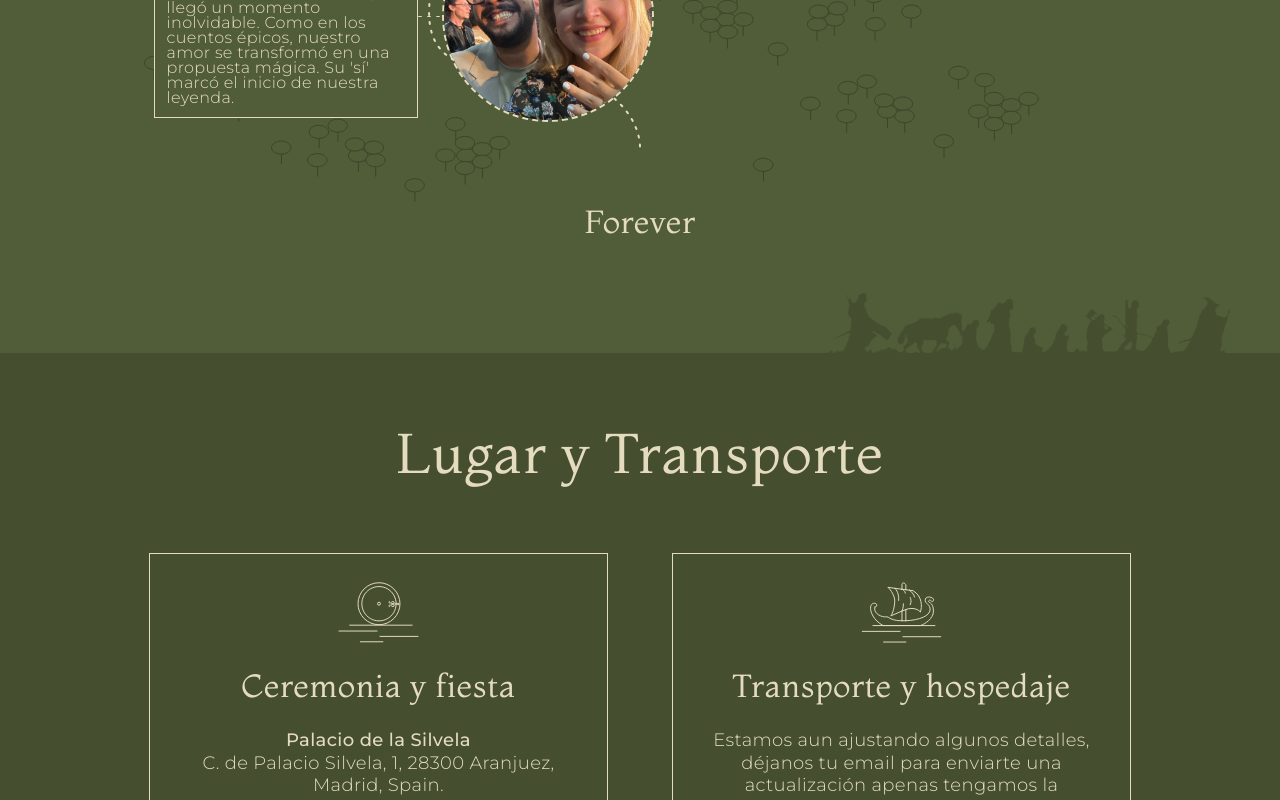
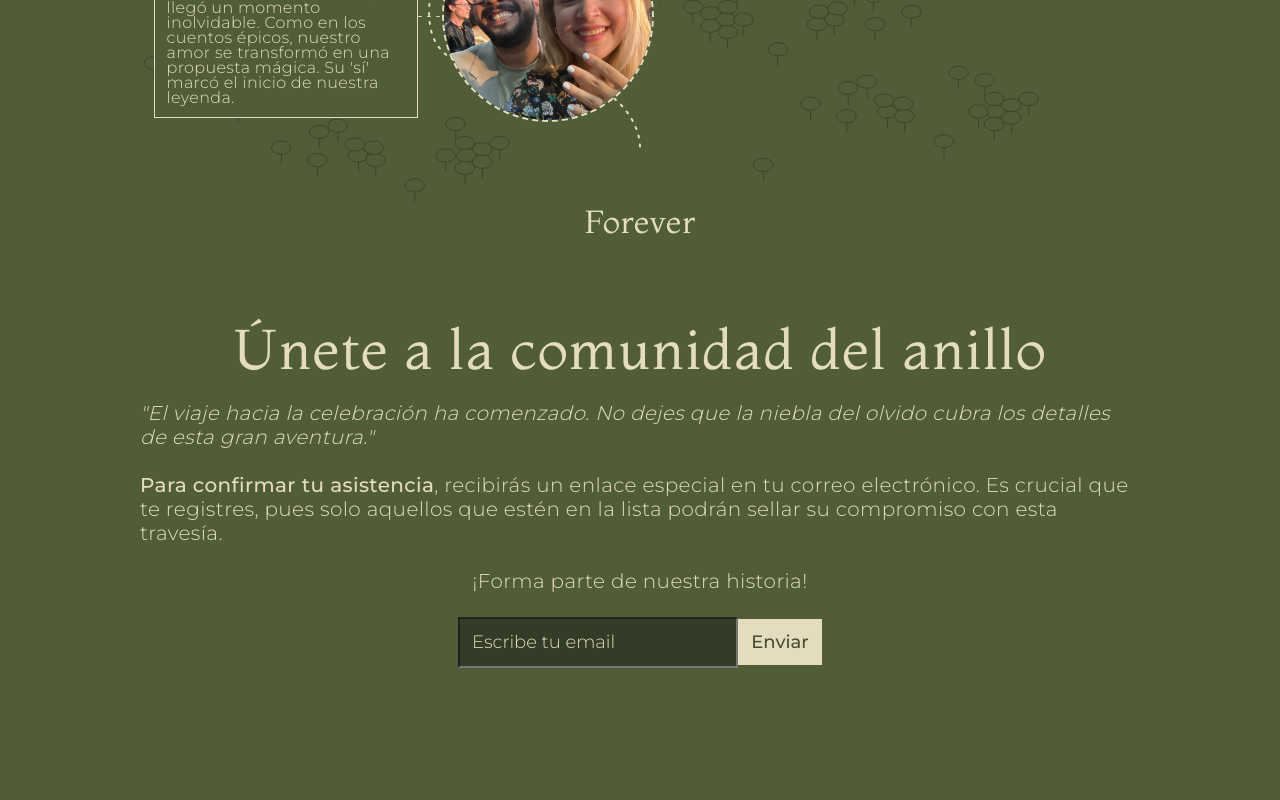
Before and after one commit to EdgarIvanEspinoza/ivanyjoanna, a Next.js app: page / in a window 1280 px wide. Shown: the part 2000-2800 px from the top of the page. Built offline with nearby package versions, Linux system fonts and the light colour scheme; a web font is replaced by a local one.

Commit message:
Add OBVIOUS Signup in Landing

```diff
--- a/app/api/subscribe/route.js
+++ b/app/api/subscribe/route.js
@@ -34,8 +34,7 @@ export async function POST(request) {
     if (error.response?.body?.title === 'Member Exists') {
       return new Response(
         JSON.stringify({
-          message:
-            'El email ya está registrado en la lista. No es necesario volver a suscribirse.',
+          message: 'El email ya está registrado en la lista.',
         }),
         { status: 418, headers: { 'Content-Type': 'application/json' } }
       );
@@ -47,8 +46,7 @@ export async function POST(request) {
     ) {
       return new Response(
         JSON.stringify({
-          error:
-            'El email fue eliminado permanentemente y necesita volver a suscribirse manualmente.',
+          error: 'El email fue eliminado permanentemente.',
         }),
         { status: 412, headers: { 'Content-Type': 'application/json' } }
       );
--- a/app/page.tsx
+++ b/app/page.tsx
@@ -6,6 +6,7 @@ import { OurHistoryComponent } from '@/components/OurHistory/OurHistoryComponent
 import { PlaceTransportComponent } from '@/components/PlaceTransport/PlaceTransportComponent';
 import { FooterComponent } from '@/components/Footer/FooterComponent';
 import { FellowshipSeparatorComponent } from '@/components/FellowshipSeparator/FellowshipSeparatorComponent';
+import { GuestSignup } from '@/components/GuestSingup/GuestSingup';
 
 export default function Home() {
   return (
@@ -14,6 +15,7 @@ export default function Home() {
         <HeroComponent />
         <MenuComponent />
         <OurHistoryComponent />
+        <GuestSignup />
         <FellowshipSeparatorComponent />
         <PlaceTransportComponent />
         <FooterComponent />
--- /dev/null
+++ b/components/Common/GuestListSignup/GuestListSignup.tsx
@@ -0,0 +1,78 @@
+import { useState } from 'react';
+import {
+  StyledPlaceTransportDetailButton,
+  StyledPlaceTransportDetailInput,
+  StyledResponseMessage,
+} from './Styles';
+
+export const GuestListSignup = () => {
+  const [email, setEmail] = useState('');
+  const [message, setMessage] = useState('');
+  const [fetching, setFetching] = useState(false);
+
+  const handleSubmit = async (e: React.FormEvent<HTMLFormElement>) => {
+    e.preventDefault();
+    setMessage('');
+    setFetching(true);
+
+    try {
+      const res = await fetch('/api/subscribe', {
+        method: 'POST',
+        headers: {
+          'Content-Type': 'application/json',
+        },
+        body: JSON.stringify({ email }),
+      });
+
+      const responseData = await res.json();
+
+      if (res.ok) {
+        setMessage(responseData.message || '¡Gracias por suscribirte!');
+        setEmail('');
+      } else {
+        switch (res.status) {
+          case 418:
+            setMessage(
+              responseData.message ||
+                'Este email ya está registrado. ¡Gracias por ser parte!'
+            );
+            break;
+          case 412:
+            setMessage(
+              responseData.error ||
+                'El email fue eliminado permanentemente. Por favor, vuelve a suscribirte manualmente.'
+            );
+            break;
+          default:
+            setMessage(
+              responseData.error || 'Hubo un problema, intenta más tarde.'
+            );
+        }
+      }
+    } catch (err) {
+      console.error('Error en la conexión:', err);
+      setMessage('Hubo un error, por favor intenta más tarde.');
+    } finally {
+      setFetching(false);
+    }
+  };
+
+  return (
+    <>
+      <form onSubmit={handleSubmit}>
+        <StyledPlaceTransportDetailInput
+          type="email"
+          placeholder="Escribe tu email"
+          value={email}
+          onChange={(e) => setEmail(e.target.value)}
+          required
+          disabled={fetching}
+        />
+        <StyledPlaceTransportDetailButton type="submit" disabled={fetching}>
+          Enviar
+        </StyledPlaceTransportDetailButton>
+      </form>
+      <StyledResponseMessage>{message || ''}</StyledResponseMessage>
+    </>
+  );
+};
--- /dev/null
+++ b/components/Common/GuestListSignup/Styles.ts
@@ -0,0 +1,39 @@
+import styled from 'styled-components';
+
+export const StyledPlaceTransportDetailInput = styled.input<{
+  disabled: boolean;
+}>`
+  font-family: Montserrat;
+  font-size: 18px;
+  font-weight: 400;
+  line-height: 22.5px;
+  text-align: left;
+  text-underline-position: from-font;
+  text-decoration-skip-ink: none;
+  color: #e5dcbf;
+  width: auto;
+  padding: 1.2rem;
+  background: #343b26;
+  ${(props) => props.disabled && `color: #454f30;`}
+`;
+
+export const StyledPlaceTransportDetailButton = styled.button<{
+  disabled: boolean;
+}>`
+  background-color: #e5dcbf;
+  width: 8.4rem;
+  padding: 1.2rem 1rem;
+  border: 0;
+  font-family: Montserrat;
+  font-size: 1.8rem;
+  font-weight: 700;
+  text-align: center;
+  color: #454f30;
+  cursor: pointer;
+  ${(props) => props.disabled && `color: #454f30;`}
+`;
+
+export const StyledResponseMessage = styled.p`
+  font-size: 1.4rem;
+  margin: 1.2rem 0;
+`;
--- /dev/null
+++ b/components/GuestSingup/GuestSingup.tsx
@@ -0,0 +1,29 @@
+import { GuestListSignup } from '@/components/Common/GuestListSignup/GuestListSignup';
+import {
+  StyledSignupTitle,
+  StyledSignupWrapper,
+  StyledSingupDescription,
+} from './Styles';
+
+export const GuestSignup = () => {
+  return (
+    <StyledSignupWrapper>
+      <StyledSignupTitle>Únete a la comunidad del anillo</StyledSignupTitle>
+      <StyledSingupDescription>
+        <i>
+          {`"El viaje hacia la celebración ha comenzado. No dejes que la niebla
+          del olvido cubra los detalles de esta gran aventura."`}
+        </i>
+      </StyledSingupDescription>
+      <StyledSingupDescription>
+        <b>Para confirmar tu asistencia</b>, recibirás un enlace especial en tu
+        correo electrónico. Es crucial que te registres, pues solo aquellos que
+        estén en la lista podrán sellar su compromiso con esta travesía.
+      </StyledSingupDescription>
+      <StyledSingupDescription>
+        ¡Forma parte de nuestra historia!
+      </StyledSingupDescription>
+      <GuestListSignup />
+    </StyledSignupWrapper>
+  );
+};
--- /dev/null
+++ b/components/GuestSingup/Styles.ts
@@ -0,0 +1,41 @@
+import styled from 'styled-components';
+
+export const StyledSignupWrapper = styled.div`
+  display: flex;
+  flex-direction: column;
+  align-items: center;
+  margin-top: 8rem;
+  margin-bottom: 8rem;
+
+  @media (max-width: 980px) {
+    font-size: 3.6rem;
+    line-height: 3.6rem;
+    padding: 0 2.4rem;
+  }
+`;
+
+export const StyledSignupTitle = styled.h2`
+  font-size: 5.6rem;
+  line-height: 5.6rem;
+  font-weight: 400;
+  text-align: center;
+  margin-bottom: 2.4rem;
+
+  @media (max-width: 980px) {
+    font-size: 3.6rem;
+    line-height: 3.6rem;
+  }
+`;
+
+export const StyledSingupDescription = styled.p`
+  font-size: 2rem;
+  line-height: 2.4rem;
+  font-weight: 400;
+  margin-bottom: 2.4rem;
+  max-width: 100rem;
+
+  @media (max-width: 980px) {
+    font-size: 1.8rem;
+    line-height: 2.2rem;
+  }
+`;
--- a/components/PlaceTransport/PlaceTransportComponent.tsx
+++ b/components/PlaceTransport/PlaceTransportComponent.tsx
@@ -1,4 +1,3 @@
-import { useState } from 'react';
 import {
   StyledPlaceTransportDetailBox,
   StyledPlaceTransportDetailBoxWrapper,
@@ -6,66 +5,12 @@ import {
   StyledPlaceTransportDetailTitle,
   StyledPlaceTransportTitle,
   StyledPlaceTransportWrapper,
-  StyledPlaceTransportDetailInput,
-  StyledPlaceTransportDetailButton,
-  StyledPlaceTransportDetailFormWrapper,
   StyledLink,
 } from './Styles';
 import Image from 'next/image';
+import { GuestListSignup } from '@/components/Common/GuestListSignup/GuestListSignup';
 
 export const PlaceTransportComponent = () => {
-  const [email, setEmail] = useState('');
-  const [message, setMessage] = useState('');
-  const [fetching, setFetching] = useState(false);
-
-  const handleSubmit = async (e: React.FormEvent<HTMLFormElement>) => {
-    e.preventDefault();
-    setMessage('');
-    setFetching(true);
-
-    try {
-      const res = await fetch('/api/subscribe', {
-        method: 'POST',
-        headers: {
-          'Content-Type': 'application/json',
-        },
-        body: JSON.stringify({ email }),
-      });
-
-      const responseData = await res.json();
-
-      if (res.ok) {
-        setMessage(responseData.message || '¡Gracias por suscribirte!');
-        setEmail('');
-      } else {
-        // Manejo de códigos específicos
-        switch (res.status) {
-          case 418:
-            setMessage(
-              responseData.message ||
-                'Este email ya está registrado. ¡Gracias por ser parte!'
-            );
-            break;
-          case 412:
-            setMessage(
-              responseData.error ||
-                'El email fue eliminado permanentemente. Por favor, vuelve a suscribirte manualmente.'
-            );
-            break;
-          default:
-            setMessage(
-              responseData.error || 'Hubo un problema, intenta más tarde.'
-            );
-        }
-      }
-    } catch (err) {
-      console.error('Error en la conexión:', err);
-      setMessage('Hubo un error, por favor intenta más tarde.');
-    } finally {
-      setFetching(false);
-    }
-  };
-
   return (
     <StyledPlaceTransportWrapper id="lugar-y-transporte">
       <StyledPlaceTransportTitle>Lugar y Transporte</StyledPlaceTransportTitle>
@@ -109,25 +54,7 @@ export const PlaceTransportComponent = () => {
             Estamos aun ajustando algunos detalles, déjanos tu email para
             enviarte una actualización apenas tengamos la información.
           </StyledPlaceTransportDetailText>
-          <StyledPlaceTransportDetailFormWrapper>
-            <form onSubmit={handleSubmit}>
-              <StyledPlaceTransportDetailInput
-                type="email"
-                placeholder="Escribe tu email"
-                value={email}
-                onChange={(e) => setEmail(e.target.value)}
-                required
-                disabled={fetching}
-              />
-              <StyledPlaceTransportDetailButton
-                type="submit"
-                disabled={fetching}
-              >
-                Enviar
-              </StyledPlaceTransportDetailButton>
-            </form>
-          </StyledPlaceTransportDetailFormWrapper>
-          <p>{message || ''}</p>
+          <GuestListSignup />
         </StyledPlaceTransportDetailBox>
       </StyledPlaceTransportDetailBoxWrapper>
     </StyledPlaceTransportWrapper>
--- a/components/PlaceTransport/Styles.ts
+++ b/components/PlaceTransport/Styles.ts
@@ -71,40 +71,6 @@ export const StyledPlaceTransportDetailFormWrapper = styled.div`
   height: 4.7rem;
 `;
 
-export const StyledPlaceTransportDetailInput = styled.input<{
-  disabled: boolean;
-}>`
-  font-family: Montserrat;
-  font-size: 18px;
-  font-weight: 400;
-  line-height: 22.5px;
-  text-align: left;
-  text-underline-position: from-font;
-  text-decoration-skip-ink: none;
-  color: #e5dcbf;
-  width: auto;
-  max-width: 30.7rem;
-  padding: 1.2rem;
-  background: #343b26;
-  ${(props) => props.disabled && `color: #454f30;`}
-`;
-
-export const StyledPlaceTransportDetailButton = styled.button<{
-  disabled: boolean;
-}>`
-  background-color: #e5dcbf;
-  width: 8.4rem;
-  padding: 1.2rem 1rem;
-  border: 0;
-  font-family: Montserrat;
-  font-size: 1.8rem;
-  font-weight: 700;
-  text-align: center;
-  color: #454f30;
-  cursor: pointer;
-  ${(props) => props.disabled && `color: #454f30;`}
-`;
-
 export const StyledLink = styled(Link)`
   font-weight: 700;
   text-decoration: underline;
```
